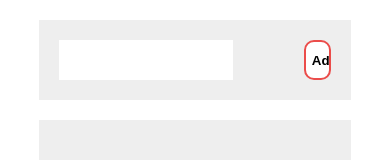
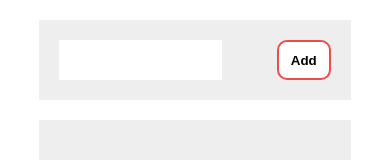
Before and after one commit to DarkMody/To_Do_List, a plain HTML site: page index.html in a window 390 px wide. Shown: the top 162 px of the page. Drawn offline with Linux system fonts and the light colour scheme.

Commit message:
for phones

```diff
--- a/style.css
+++ b/style.css
@@ -75,3 +75,10 @@
 .active {
   opacity: 1 !important;
 }
+
+@media screen and (max-width: 1000px) {
+  #form {
+    grid-template-columns: 75% 20%;
+    gap: 5%;
+  }
+}
```
